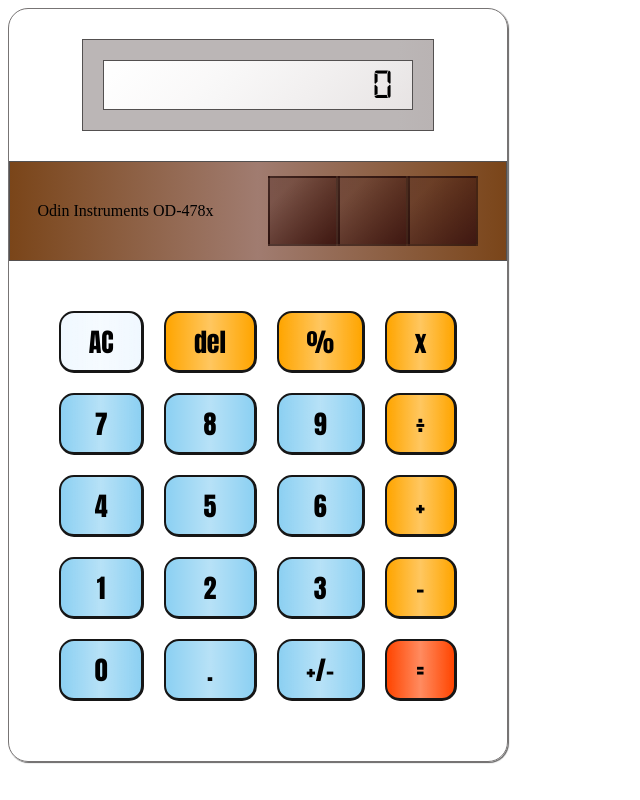
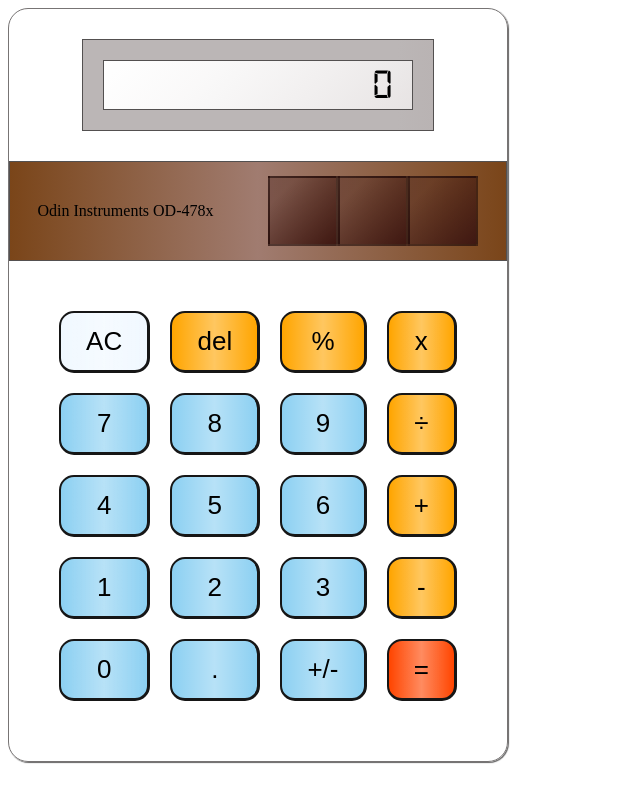
Before and after one commit to Craser737/odin_calculator, a plain HTML site: page index.html in a window 1280 px wide. Shown: the whole page, without its empty margins (0-640 px from the left). Drawn offline with Linux system fonts and the light colour scheme.

Commit message:
assign color for buttons

```diff
--- a/style.css
+++ b/style.css
@@ -100,7 +100,8 @@ html {
 
 button {
     margin: 10px;
-    font-family:Impact, Haettenschweiler, 'Arial Narrow Bold', sans-serif;
+    font-family: sans-serif;
+    color: black;
     font-size: 26px;
     flex: 1;
     border: 2px solid rgb(22, 22, 22);
```
